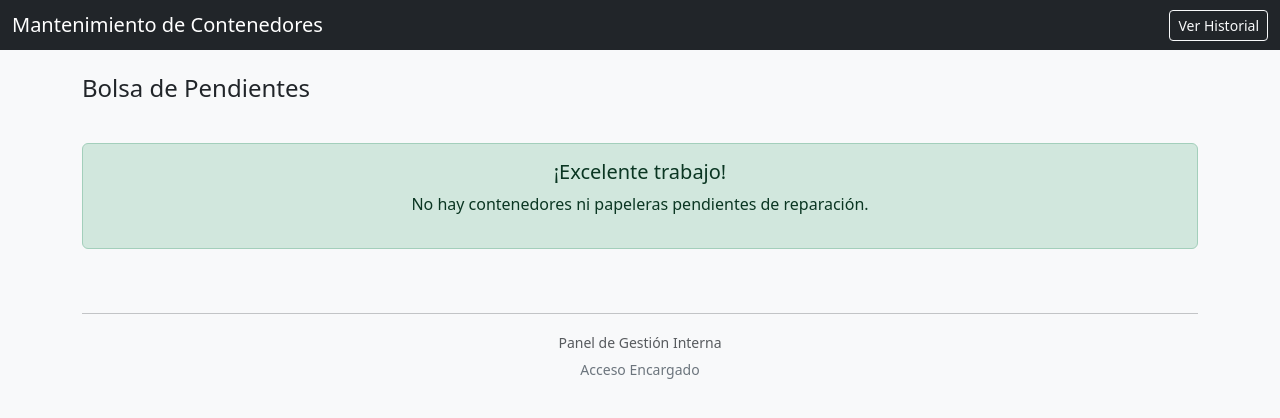
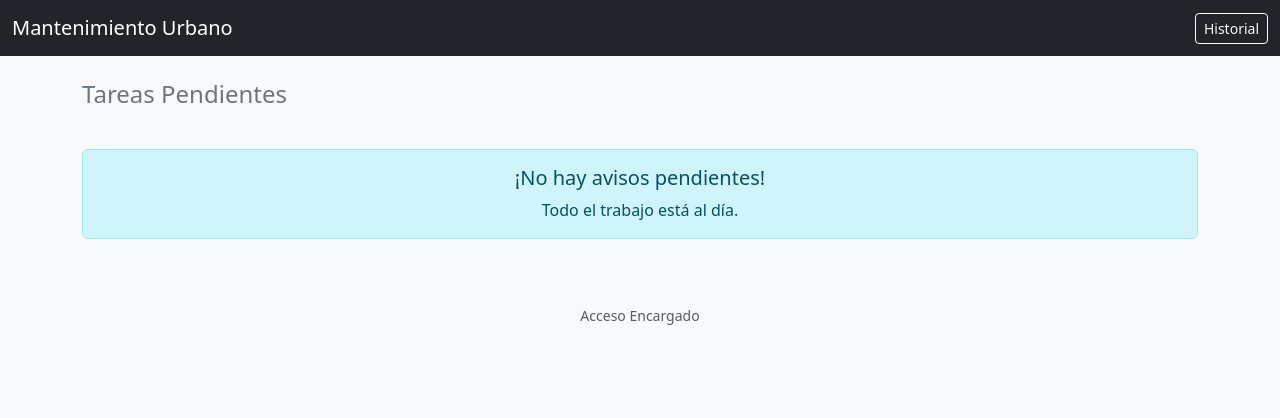
Before and after one commit to manin1985/mantenimiento-app, a Flask app: template templates/index.html in a window 1280 px wide. Shown: the top 418 px of the page. Run offline with Flask 3, Linux system fonts and the light colour scheme; the template is opened without the code that fills it, so the values that code supplies are empty; some libraries are stand-ins or nearby versions.

Commit message:
Update index.html

```diff
--- a/templates/index.html
+++ b/templates/index.html
@@ -3,60 +3,46 @@
 <head>
     <meta charset="UTF-8">
     <meta name="viewport" content="width=device-width, initial-scale=1.0">
-    <title>Bolsa de Trabajo - Mantenimiento</title>
+    <title>Bolsa de Trabajo</title>
     <link href="https://cdn.jsdelivr.net/npm/bootstrap@5.3.0/dist/css/bootstrap.min.css" rel="stylesheet">
-    <style>
-        .card-incidencia { margin-bottom: 15px; border-left: 5px solid #ffc107; }
-        .btn-terminar { min-width: 100px; }
-    </style>
 </head>
 <body class="bg-light">
-
     <nav class="navbar navbar-dark bg-dark mb-4">
         <div class="container-fluid">
-            <span class="navbar-brand mb-0 h1">Mantenimiento de Contenedores</span>
-            <a href="/historial" class="btn btn-outline-light btn-sm">Ver Historial</a>
+            <span class="navbar-brand">Mantenimiento Urbano</span>
+            <a href="/historial" class="btn btn-outline-light btn-sm">Historial</a>
         </div>
     </nav>
 
     <div class="container">
-        <h4 class="mb-3">Bolsa de Pendientes</h4>
+        <h4 class="mb-3 text-secondary">Tareas Pendientes</h4>
 
         <div class="list-group">
             {% if pendientes %}
                 {% for p in pendientes %}
-                <div class="list-group-item d-flex justify-content-between align-items-center shadow-sm mb-2 rounded">
-                    <div>
-                        <h6 class="mb-1 text-uppercase fw-bold">{{ p[1] }}</h6>
-                        <p class="mb-0 text-muted">
-                            <i class="bi bi-geo-alt"></i> Ubicación: {{ p[2] }}
-                        </p>
-                        <small class="text-info">Recibido: {{ p[4].strftime('%d/%m %H:%M') if p[4].strftime else p[4] }}</small>
+                <div class="list-group-item shadow-sm mb-3 rounded p-3 bg-white">
+                    <div class="mb-2">
+                        <h6 class="mb-1 text-uppercase fw-bold text-primary">{{ p[1] }}</h6>
+                        <p class="mb-0 text-muted small"><strong>Ubicación:</strong> {{ p[2] }}</p>
                     </div>
-                    <a href="/completar/{{ p[0] }}" class="btn btn-success btn-terminar shadow-sm">
-                        Terminar
-                    </a>
+
+                    <form action="/completar/{{ p[0] }}" method="POST" class="d-flex gap-2 align-items-center mt-3">
+                        <input type="text" name="operario" class="form-control form-control-sm" placeholder="Tu nombre..." required>
+                        <button type="submit" class="btn btn-success btn-sm px-4">FINALIZAR</button>
+                    </form>
                 </div>
                 {% endfor %}
             {% else %}
-                <div class="alert alert-success text-center mt-4">
-                    <h5>¡Excelente trabajo!</h5>
-                    <p>No hay contenedores ni papeleras pendientes de reparación.</p>
+                <div class="alert alert-info text-center mt-4">
+                    <h5>¡No hay avisos pendientes!</h5>
+                    <p class="mb-0">Todo el trabajo está al día.</p>
                 </div>
             {% endif %}
         </div>
 
-        <hr class="mt-5">
-        <div class="text-center pb-4">
-            <small class="text-muted">Panel de Gestión Interna</small><br>
-            <a href="/crear" class="btn btn-link btn-sm text-decoration-none text-secondary">Acceso Encargado</a>
+        <div class="text-center mt-5 pb-4">
+            <a href="/crear" class="text-muted small text-decoration-none">Acceso Encargado</a>
         </div>
     </div>
-
-    <script>
-        setTimeout(function(){
-           location.reload();
-        }, 300000);
-    </script>
 </body>
 </html>
```
